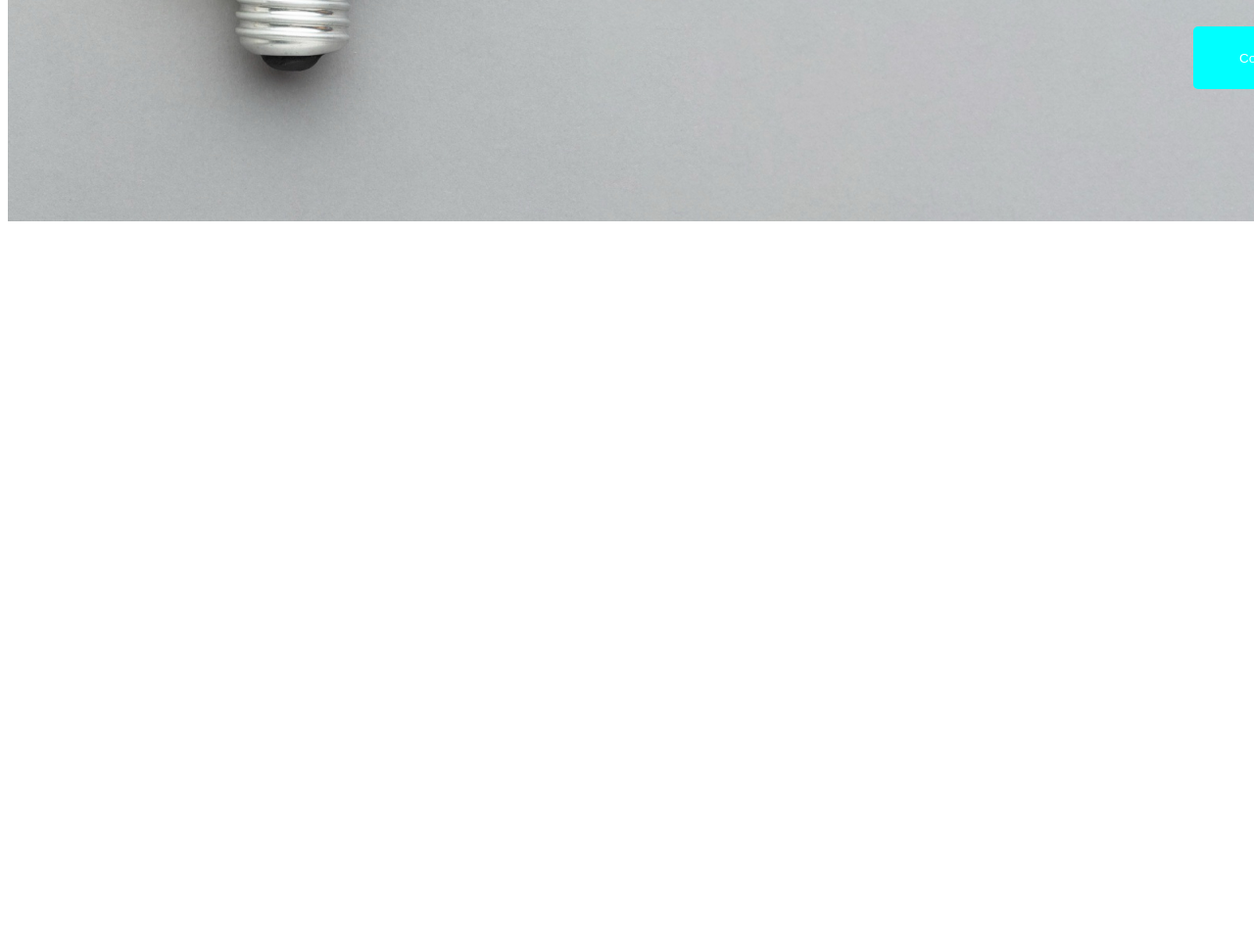
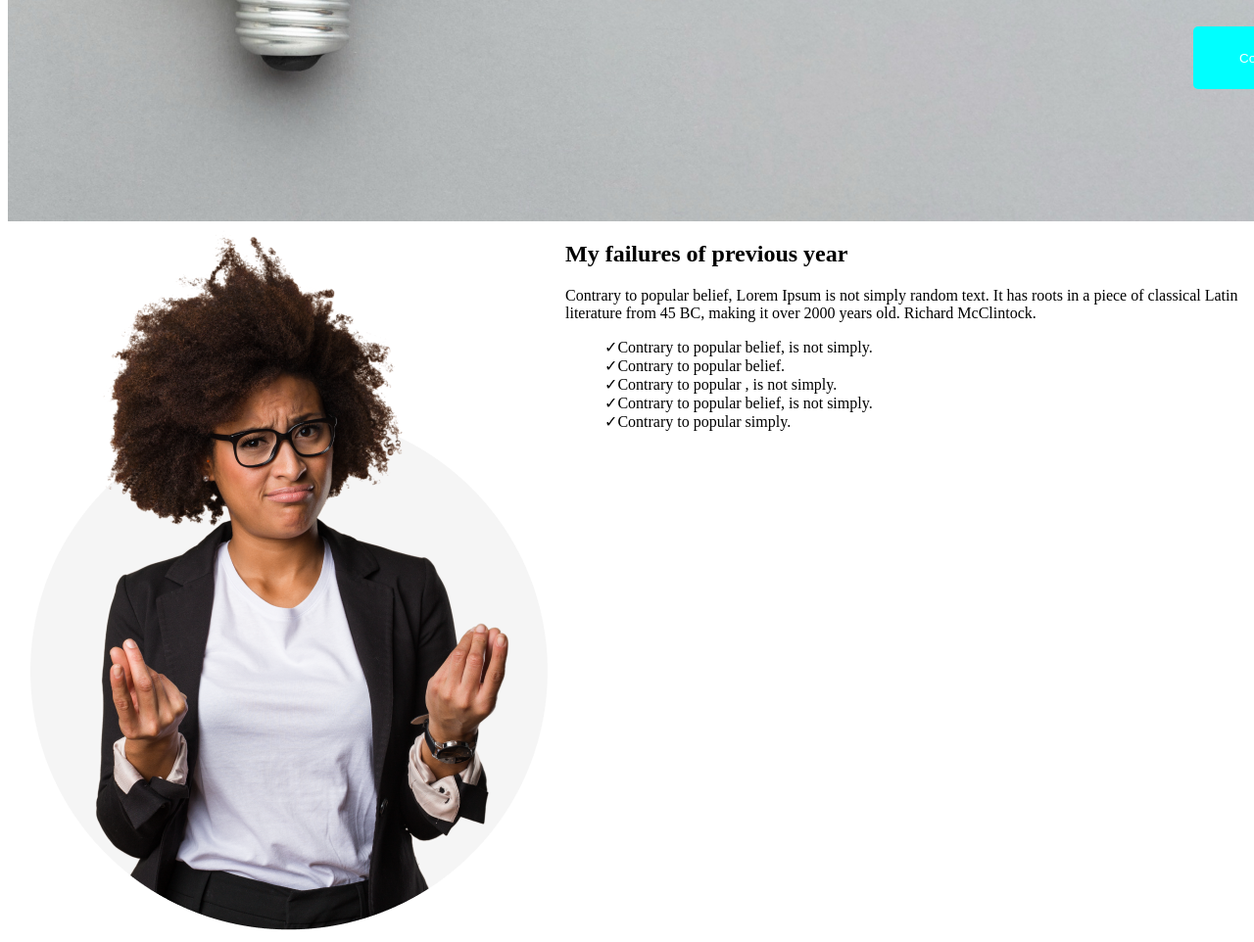
Before and after one commit to ForhanaSultana/new-year-Assignment, a plain HTML site: page index.html in a window 1280 px wide. Shown: the part 591-1553 px from the top of the page at 98% size. Before the commit the page ends 849 px from the top, so only its background shows below. Drawn offline with Linux system fonts and the light colour scheme.

Commit message:
main-styles-added

```diff
--- a/index.html
+++ b/index.html
@@ -26,7 +26,26 @@
             </div>
         </div>
     </header>
-    <main></main>
+    <main>
+        <section class="failures-content">
+            <div class="img">
+                <img src="images/person.png" alt="">
+            </div>
+            <div class="contents">
+                <h2 clas="content-title">My failures of previous year</h2>
+                <p class="content-description">Contrary to popular belief, Lorem Ipsum is not simply random text. It has
+                    roots in a piece of
+                    classical Latin literature from 45 BC, making it over 2000 years old. Richard McClintock.</p>
+                <ul class="checkmark">
+                    <li>Contrary to popular belief, is not simply.</li>
+                    <li>Contrary to popular belief.</li>
+                    <li>Contrary to popular , is not simply.</li>
+                    <li>Contrary to popular belief, is not simply.</li>
+                    <li>Contrary to popular simply.</li>
+                </ul>
+            </div>
+        </section>
+    </main>
     <footer></footer>
 </body>
 
--- a/new-year.css
+++ b/new-year.css
@@ -53,3 +53,15 @@
     height: 64px;
 
 }
+
+.failures-content {
+    display: flex;
+}
+
+ul {
+    list-style: none;
+}
+
+ul li:before {
+    content: "✓";
+}
```
Also changed, not shown: images/icons/check-mark.png (added).
